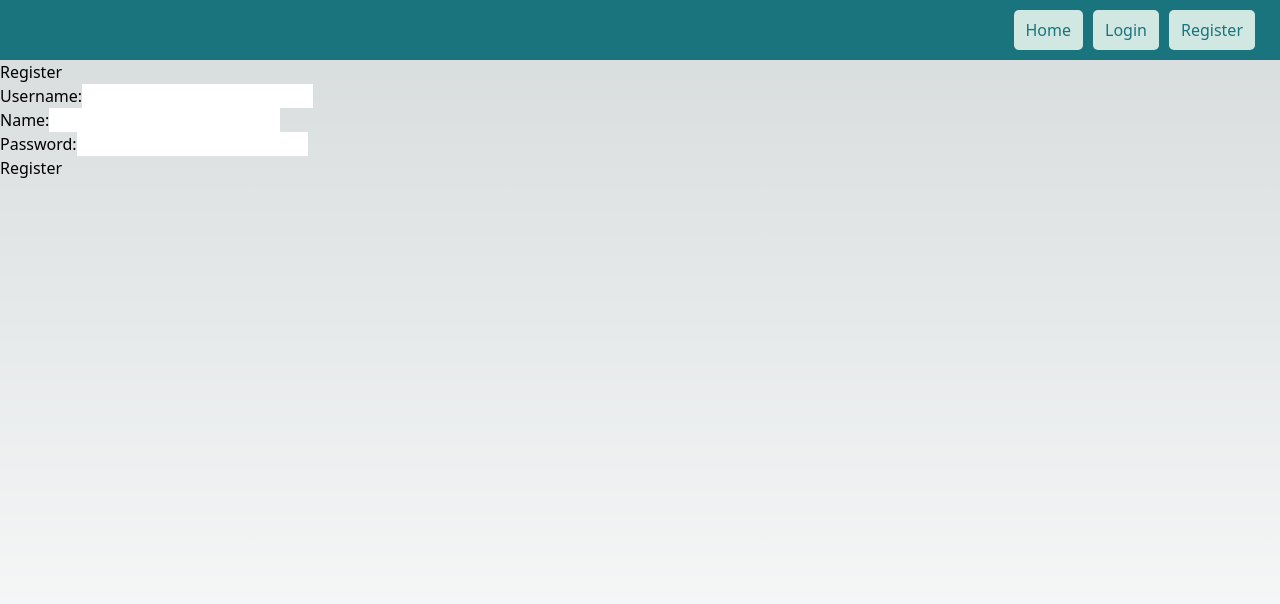
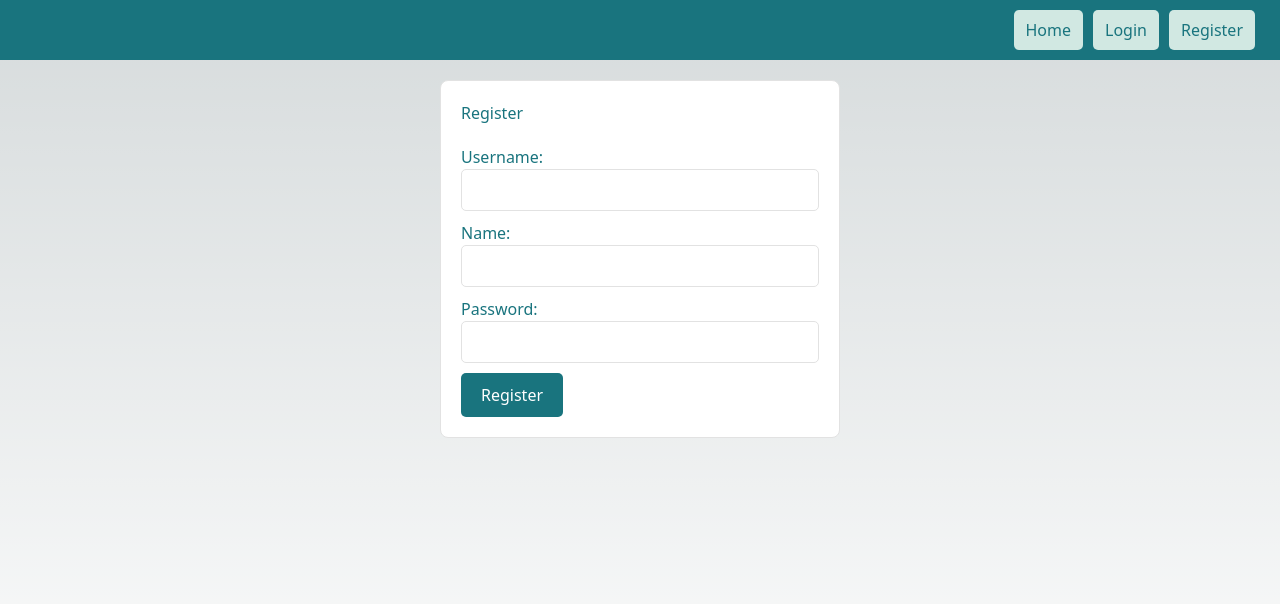
Before and after one commit to mhpro15/comp231_403_Team3_F23, a Next.js app in the folder client/: page /register in a window 1280 px wide. Shown: the top 604 px of the page. Built offline with nearby package versions, Linux system fonts and the light colour scheme; no server answers.

Commit message:
register.css completed. other pages updated.

```diff
--- a/client/src/app/components/navbar.js
+++ b/client/src/app/components/navbar.js
@@ -15,6 +15,7 @@ export default function Navbar() {
       <button type="button" onClick={() => router.push("/")}>
         Home
       </button>
+      <div className="navbar-right">
       {session?.user ? (
         <>
           <span>Welcome, {session.user.name}!</span>
@@ -32,6 +33,7 @@ export default function Navbar() {
           </button>
         </>
       )}
+       </div>
     </nav>
     </div>
   );
--- a/client/src/app/components/styles.css
+++ b/client/src/app/components/styles.css
@@ -11,9 +11,15 @@
 
   .navbar nav {
     display: flex;
+    justify-content: space-between;
     align-items: center;
-    justify-content: space-between;
   }
+
+  .navbar-right {
+    display: flex;
+    align-items: center;
+  }
+
 
   .navbar button {
     margin: 0 5px;
--- a/client/src/app/homepage/homepage.css
+++ b/client/src/app/homepage/homepage.css
@@ -24,6 +24,12 @@
   border-radius: 7px;
   box-shadow: 0 2px 4px rgba(0, 0, 0, 0.1);
 
+
+}
+
+.team-item h3 {
+  text-align: left;
+  margin-bottom: 5px;
 }
 
 .team-list{
--- a/client/src/app/register/page.js
+++ b/client/src/app/register/page.js
@@ -2,6 +2,8 @@
 
 import React, { useState } from "react";
 import { useRouter } from "next/navigation";
+import "./register.css";
+
 export default function Register() {
   // State to track registration form fields
   const [username, setUsername] = useState("");
@@ -48,7 +50,7 @@ export default function Register() {
   };
 
   return (
-    <div>
+    <div className="register-container">
       <h2>Register</h2>
       <form onSubmit={handleSubmit}>
         <label>
--- /dev/null
+++ b/client/src/app/register/register.css
@@ -0,0 +1,40 @@
+
+.register-container {
+    max-width: 400px;
+    margin: 20px auto;
+    padding: 20px;
+    border: 1px solid #E2E2E2;
+    border-radius: 8px;
+    background-color: #ffffff;
+  }
+
+  .register-container h2 {
+    margin-bottom: 20px;
+    color: #19747E;
+  }
+
+  label {
+    color: #19747E;
+  }
+
+  input[type="text"],
+  input[type="password"] {
+    width: 100%;
+    padding: 8px;
+    margin-bottom: 10px;
+    border: 1px solid #E2E2E2;
+    border-radius: 5px;
+  }
+
+  button[type="submit"] {
+    padding: 10px 20px;
+    border: none;
+    border-radius: 5px;
+    background-color: #19747E;
+    color: #fff;
+    cursor: pointer;
+  }
+
+  button[type="submit"]:hover {
+    background-color: #A9D6E5;
+  }
```
